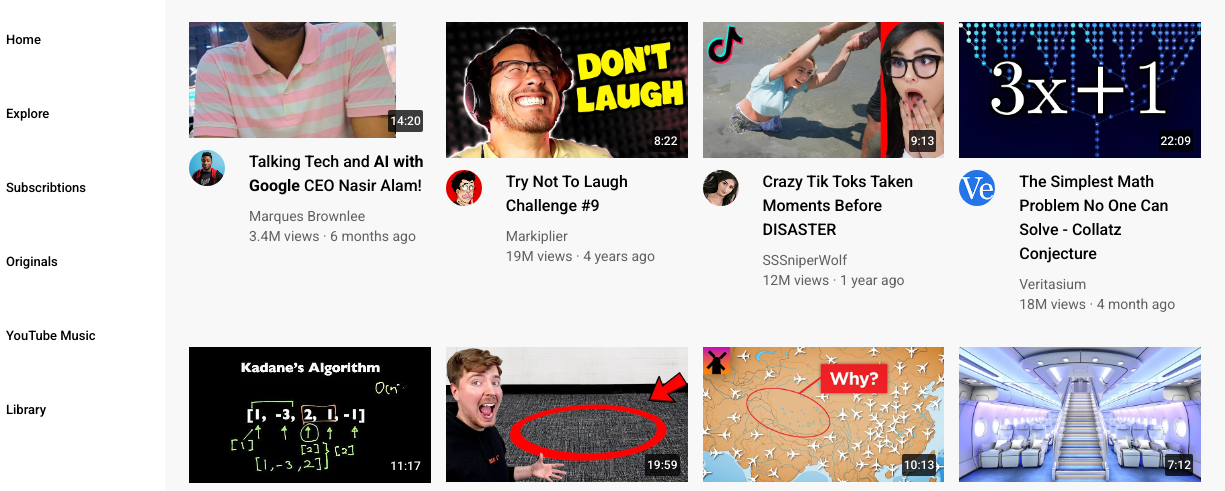
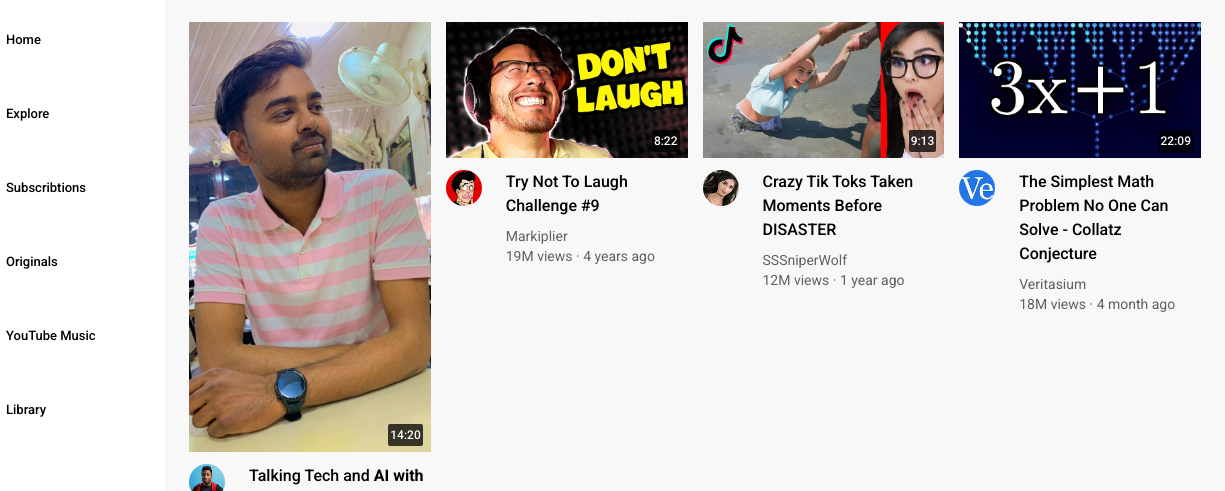
Before and after one commit to NekM0/supersimpleYoutubeclone, a plain HTML site: page index.html in a window 1280 px wide. Shown: the part 58-549 px from the top of the page, 55-1280 px from the left. Drawn offline with Linux system fonts and the light colour scheme.

Commit message:
Update video.css

```diff
--- a/styles/video.css
+++ b/styles/video.css
@@ -129,9 +129,3 @@
 .channel-picture-container:hover .tooltip1{
   opacity: 1;
 }
-
-.nasir-pic{
-  height: 116.11px;
-  width: 206.95px;
-  object-fit: cover;
-}
```
